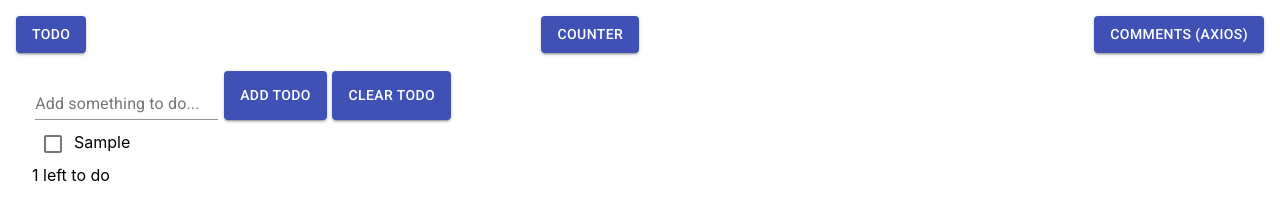
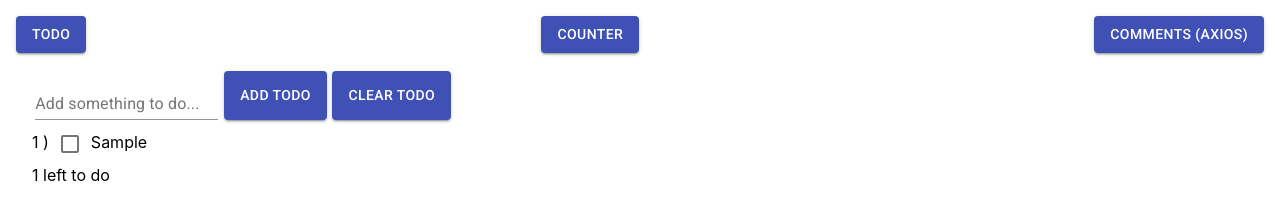
Before and after one commit to Lertis/first-react, a React (Create React App) app: page / in a window 1280 px wide. Both pictures are taken after typing "Sample" into the empty fields and a click on the button "ADD TODO". Shown: the top 215 px of the page. Built offline with nearby package versions, Linux system fonts and the light colour scheme.

Commit message:
user PropTypes to check types

```diff
--- a/src/components/Todo.js
+++ b/src/components/Todo.js
@@ -1,7 +1,8 @@
 import React from 'react';
 import Checkbox from "@material-ui/core/Checkbox";
+import PropTypes from 'prop-types';
 
-export default function Todo({ todo, toggleTodo }) {
+export default function Todo({ todo, toggleTodo, index }) {
 
 	function handleTodoClick() {
 		toggleTodo(todo.id);
@@ -9,8 +10,14 @@ export default function Todo({ todo, toggleTodo }) {
 
 	return (
 		<div>
+			{index + 1} )
 			<Checkbox checked={todo.complete} onChange={handleTodoClick} />
 			{todo.name}
 		</div>
 	);
 }
+
+Todo.propTypes = {
+	todo: PropTypes.object.isRequired,
+	index: PropTypes.number
+};
--- a/src/components/TodoList.js
+++ b/src/components/TodoList.js
@@ -3,8 +3,8 @@ import Todo from './Todo';
 
 export default function TodoList({ todos, toggleTodo }) {
 	return (
-		todos.map(todo => {
-			return <Todo key={todo.id} todo={todo} toggleTodo={toggleTodo} />
+		todos.map((todo, index) => {
+			return <Todo key={todo.id} todo={todo} toggleTodo={toggleTodo} index={index}/>
 		})
 	);
 }
```
